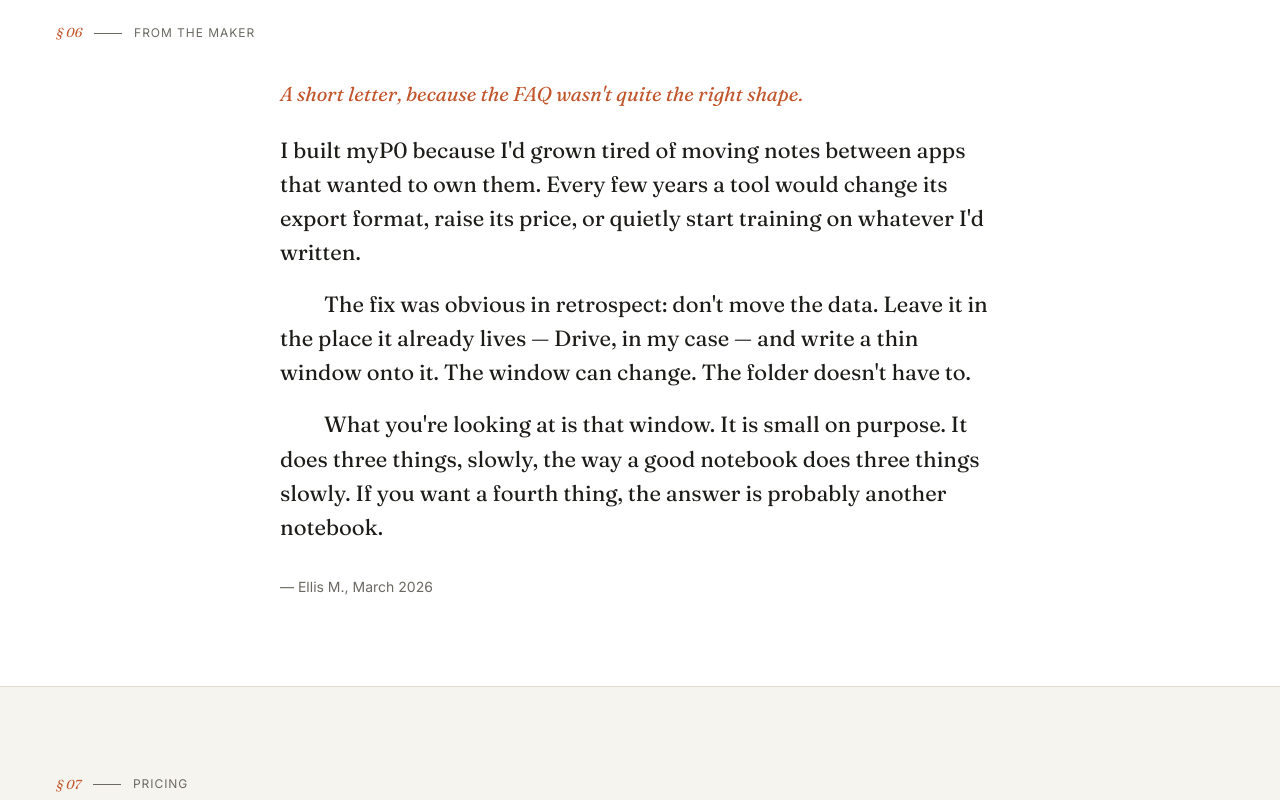
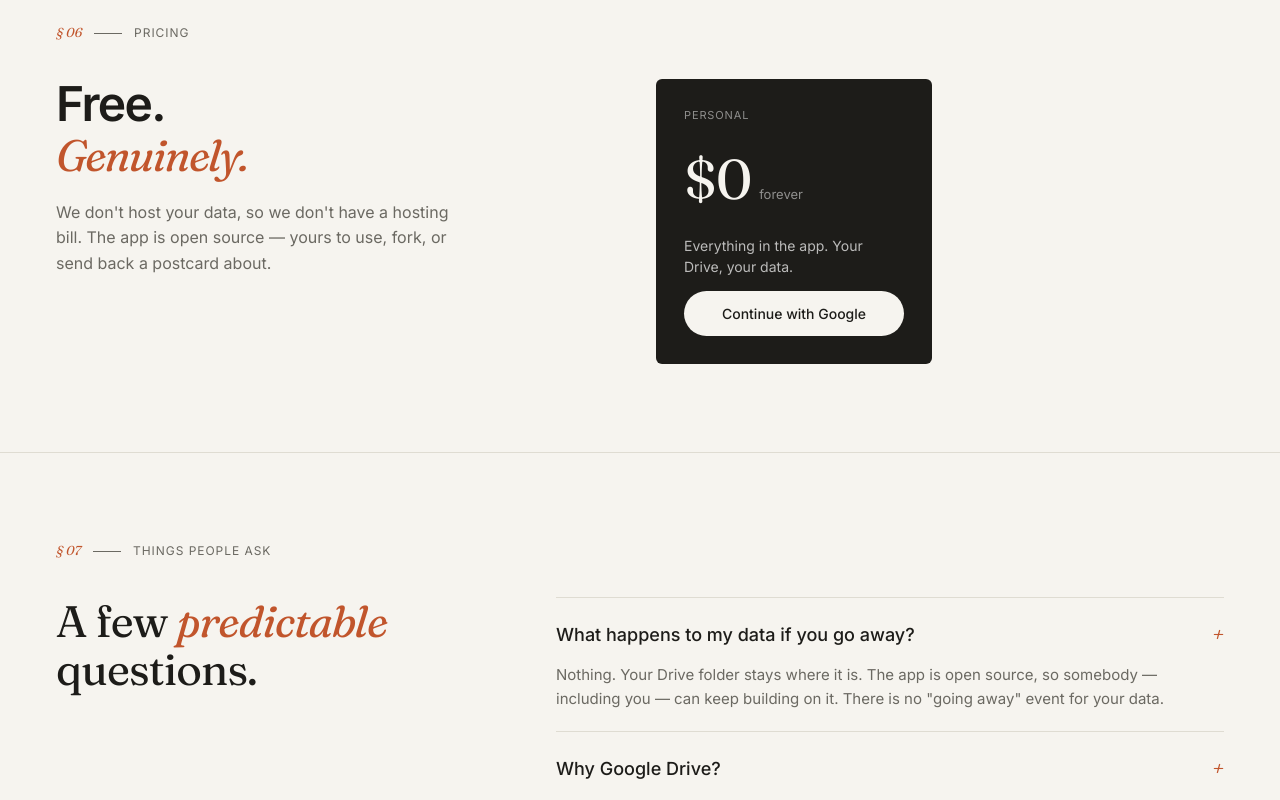
Before and after one commit to myP0/myP0-web, a SvelteKit app: page / in a window 1280 px wide. Shown: the part 3800-4600 px from the top of the page. Built offline with nearby package versions, Linux system fonts and the light colour scheme.

Commit message:
Remove the From-the-maker letter section
Drops the fictional 4-paragraph letter signed Ellis M. that the design
exploration produced. Renumbers Pricing to § 06 and FAQ to § 07 so the
section eyebrows stay contiguous.

```diff
--- a/src/routes/+page.svelte
+++ b/src/routes/+page.svelte
@@ -441,45 +441,11 @@
 		</div>
 	</section>
 
-	<!-- §06 — LETTER -->
-	<section class="border-t border-rule bg-panel px-14 py-[88px]">
+	<!-- §06 — PRICING -->
+	<section id="pricing" class="border-t border-rule px-14 py-[88px]">
 		<div class="mx-auto max-w-[1280px]">
 			<div class="mb-9 flex items-center gap-3 text-[12px] uppercase tracking-[0.08em] text-dim">
 				<span class="font-serif text-[13px] italic normal-case tracking-normal text-accent">§ 06</span>
-				<span class="block h-px w-7 bg-dim"></span>
-				From the maker
-			</div>
-			<div class="mx-auto max-w-[720px]">
-				<div class="mb-6 font-serif text-[20px] italic text-accent">
-					A short letter, because the FAQ wasn't quite the right shape.
-				</div>
-				<div class="font-serif text-[22px] font-normal leading-[1.55] text-ink">
-					<p class="mb-[18px]">
-						I built myP0 because I'd grown tired of moving notes between apps that wanted to own them.
-						Every few years a tool would change its export format, raise its price, or quietly start
-						training on whatever I'd written.
-					</p>
-					<p class="mb-[18px]" style="text-indent:2em">
-						The fix was obvious in retrospect: don't move the data. Leave it in the place it already
-						lives — Drive, in my case — and write a thin window onto it. The window can change. The
-						folder doesn't have to.
-					</p>
-					<p class="mb-[18px]" style="text-indent:2em">
-						What you're looking at is that window. It is small on purpose. It does three things, slowly,
-						the way a good notebook does three things slowly. If you want a fourth thing, the answer is
-						probably another notebook.
-					</p>
-					<p class="mt-8 font-sans text-[14px] not-italic text-dim">— Ellis M., March 2026</p>
-				</div>
-			</div>
-		</div>
-	</section>
-
-	<!-- §07 — PRICING -->
-	<section id="pricing" class="border-t border-rule px-14 py-[88px]">
-		<div class="mx-auto max-w-[1280px]">
-			<div class="mb-9 flex items-center gap-3 text-[12px] uppercase tracking-[0.08em] text-dim">
-				<span class="font-serif text-[13px] italic normal-case tracking-normal text-accent">§ 07</span>
 				<span class="block h-px w-7 bg-dim"></span>
 				Pricing
 			</div>
@@ -536,11 +502,11 @@
 		</div>
 	</section>
 
-	<!-- §08 — FAQ -->
+	<!-- §07 — FAQ -->
 	<section class="border-t border-rule px-14 py-[88px]">
 		<div class="mx-auto max-w-[1280px]">
 			<div class="mb-9 flex items-center gap-3 text-[12px] uppercase tracking-[0.08em] text-dim">
-				<span class="font-serif text-[13px] italic normal-case tracking-normal text-accent">§ 08</span>
+				<span class="font-serif text-[13px] italic normal-case tracking-normal text-accent">§ 07</span>
 				<span class="block h-px w-7 bg-dim"></span>
 				Things people ask
 			</div>
```
